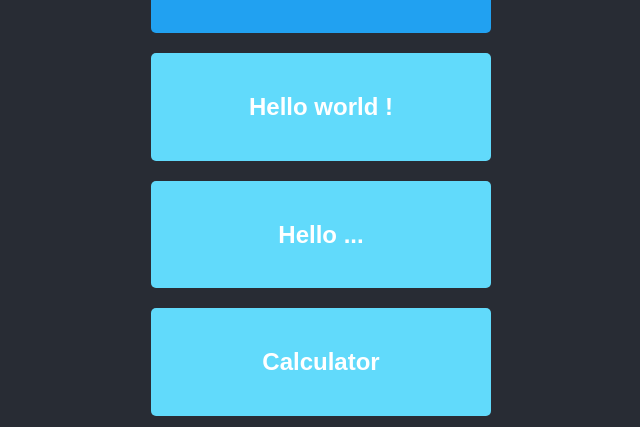
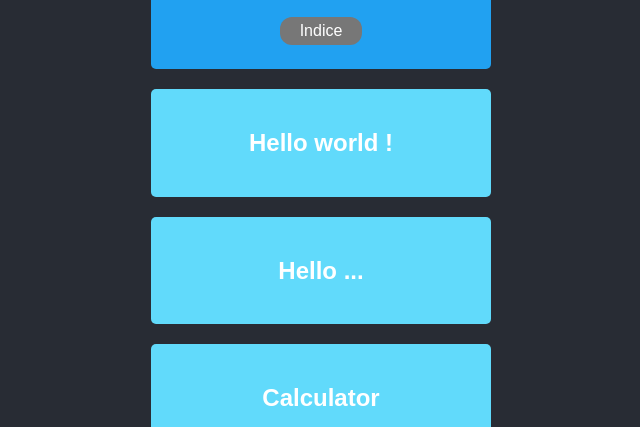
Before and after one commit to fredericBui/devExplorer, a plain HTML site: page index.html in a window 1280 px wide. Shown: the part 373-800 px from the top of the page, without its empty margins (319-959 px from the left). Drawn offline with Linux system fonts and the light colour scheme.

Commit message:
:feat: add hint

```diff
--- a/index.html
+++ b/index.html
@@ -42,9 +42,26 @@
         }
 
         .hint {
-            background-color: #282c34;
-            color: #61dafb;
-            font-size: 0.8em;
+            background-color: #494949;
+            padding: 10px;
+        }
+
+        button {
+            background-color: #777777;
+            border: none;
+            color: white;
+            padding: 5px 20px;
+            text-align: center;
+            text-decoration: none;
+            display: inline-block;
+            font-size: 16px;
+            margin: 4px 2px;
+            cursor: pointer;
+            border-radius: 12px;
+        }
+
+        button:hover {
+            background-color: #2a2b2b;
         }
     </style>
 </head>
@@ -76,6 +93,10 @@
                     missionContent.innerHTML += `<img src="${element.image}" alt="${element.name}" style="width:80%;">`;
                 }
                 missionContent.innerHTML += `<p>${element.description}</p>`;
+                const missionHintElement = document.createElement('div');
+                missionHintElement.innerHTML = `<button onclick="(displayHint(this))">Indice</button>`;
+                missionHintElement.innerHTML += `<p style='display:none' class='hint'>${element.concept}</p>`;
+                missionContent.appendChild(missionHintElement);
                 missionElement.addEventListener('click',(event)=>{
                     console.log(`Mission ${key + 1} clicked`);
                     console.log(currentMission);
@@ -107,6 +128,10 @@
             });
         }
 
+        function displayHint(element){
+            element.nextSibling.style.display = "block"
+        }
+
         displayMission();
 
     </script>
--- a/missions.json
+++ b/missions.json
@@ -69,7 +69,7 @@
        {
         "name": "... to be continued",
         "description": "Vous souhaitez proposer une autre mission à réaliser ? Participez au repository et réalisez une pull request",
-        "concept" : ""
+        "concept" : "https://github.com/fredericBui/devExplorer"
        }
     ]
 }
```
